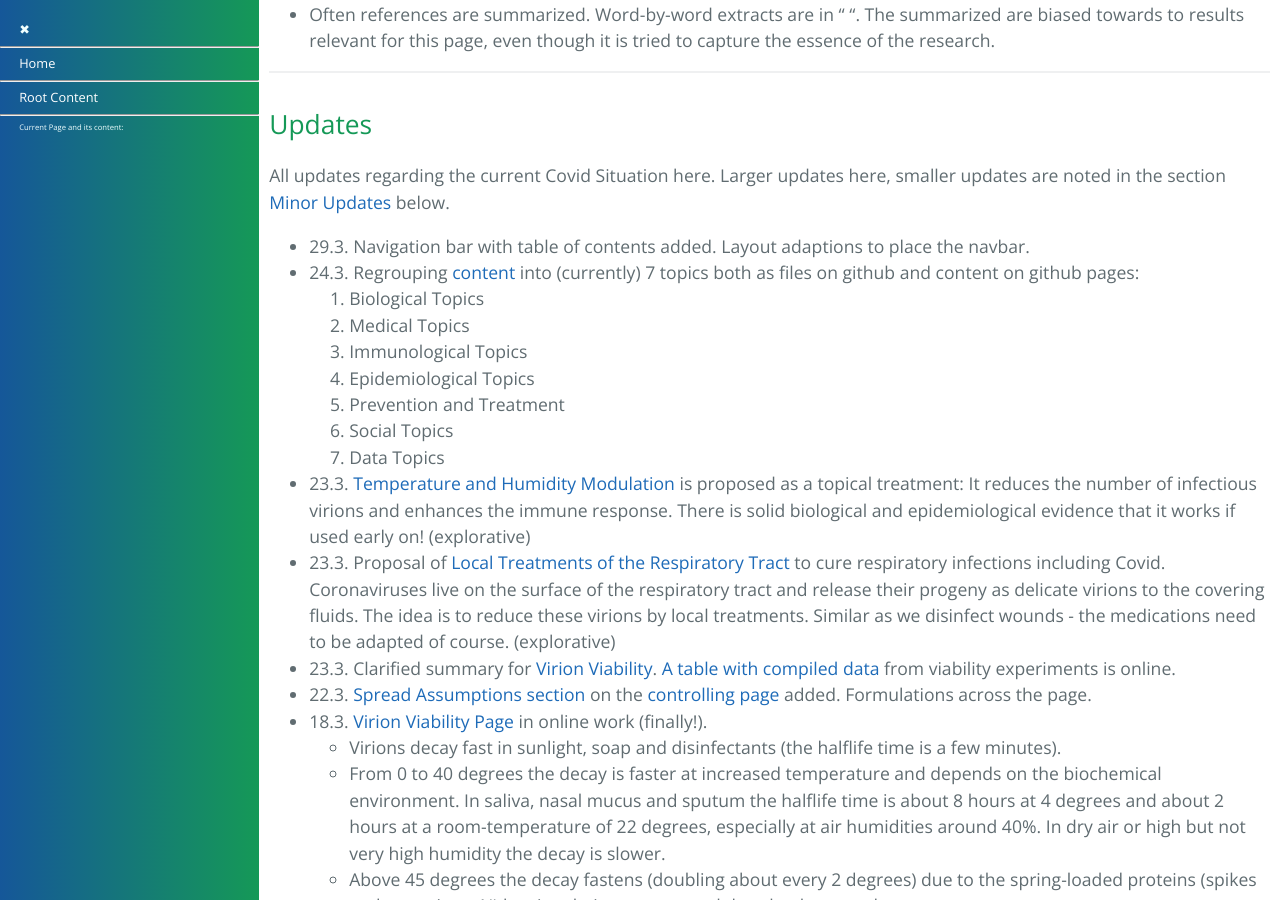
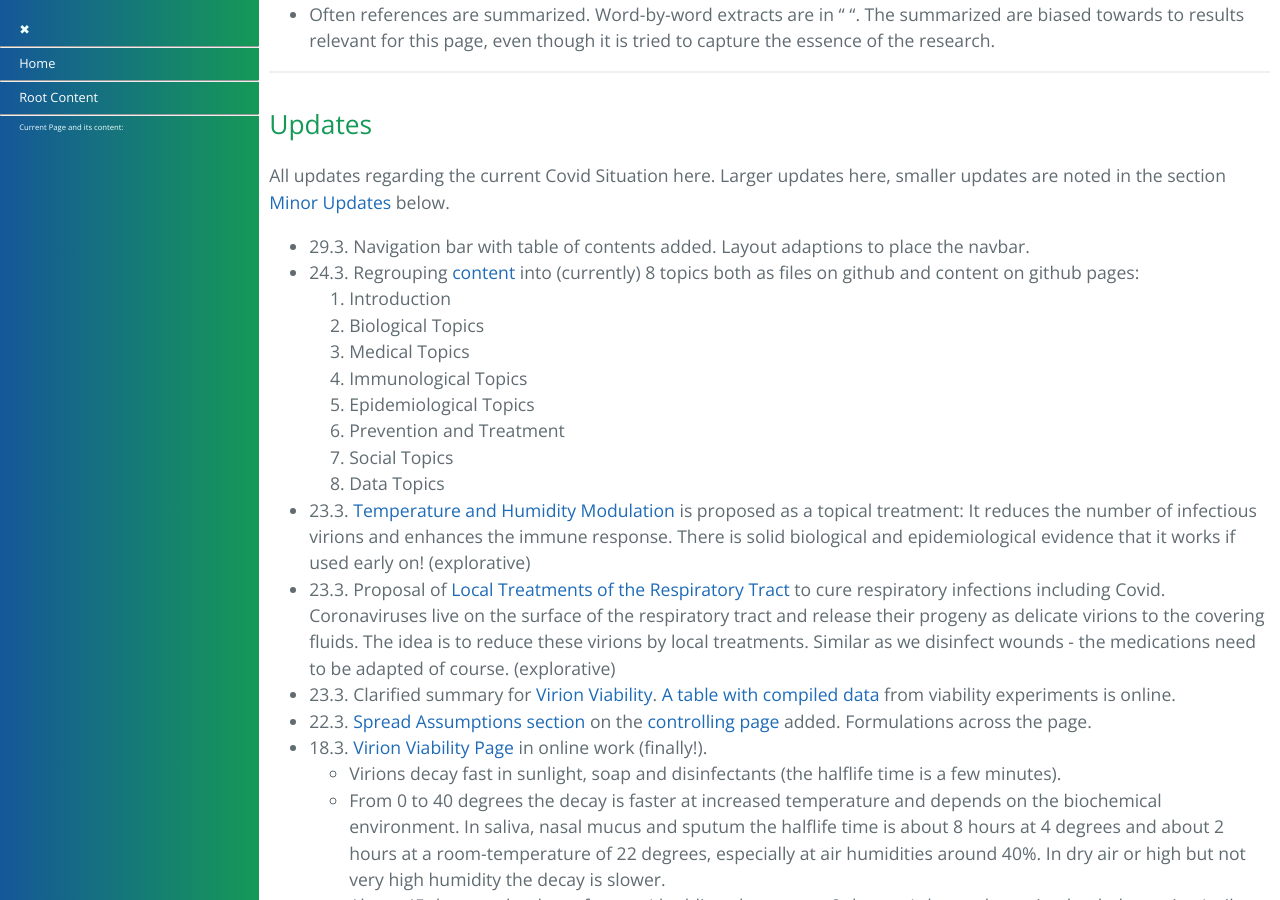
Before and after one commit to forestgrape/coronavirus, a Jekyll site: the page built from index.md, in a window 1280 px wide and 900 px high, scrolled down 1111 px. Built offline with Jekyll 4.4.1, drawn with Linux system fonts in a browser that asks for light colours; our own code applies the rules of GitHub Pages for plain Markdown files; some of the changed text lies outside the part shown.

Commit message:
numbers start with 1 not 0 to match auto index

```diff
--- a/index.md
+++ b/index.md
@@ -35,14 +35,15 @@ All updates regarding the current Covid Situation here.
 Larger updates here, smaller updates are noted in the section [Minor Updates](#minor-updates) below.
 
 - 29.3. Navigation bar with table of contents added. Layout adaptions to place the navbar.
-- 24.3. Regrouping [content](#content) into (currently) 7 topics both as files on github and content on github pages:
-    1. Biological Topics
-    2. Medical Topics
-    3. Immunological Topics
-    4. Epidemiological Topics
-    5. Prevention and Treatment
-    6. Social Topics
-    7. Data Topics
+- 24.3. Regrouping [content](#content) into (currently) 8 topics both as files on github and content on github pages:
+    1. Introduction
+    2. Biological Topics
+    3. Medical Topics
+    4. Immunological Topics
+    5. Epidemiological Topics
+    6. Prevention and Treatment
+    7. Social Topics
+    8. Data Topics
 - 23.3. [Temperature and Humidity Modulation](5_prevention_and_treatment/temperature_modulation.md) is proposed as a topical treatment: It reduces the number of infectious virions and enhances the immune response. There is solid biological and epidemiological evidence that it works if used early on! (explorative)
 - 23.3. Proposal of [Local Treatments of the Respiratory Tract](5_prevention_and_treatment/topical_treatment.md) to cure respiratory infections including Covid. Coronaviruses live on the surface of the respiratory tract and release their progeny as delicate virions to the covering fluids. The idea is to reduce these virions by local treatments. Similar as we disinfect wounds - the medications need to be adapted of course. (explorative)
 - 23.3. Clarified summary for [Virion Viability](1_biological/virion_viability.md). [A table with compiled data](./1_biological/virion_viability/viability_data.md) from viability experiments is online.
@@ -197,17 +198,17 @@ Various aspects of coronaviruses are described with a focus on understanding.
 - [Spread Analyses](4_epidemiological/spread_analyses.md) Situations where Covid-19 spreading is observed or is *not* observed are described. High transmission of severe Covid is observed in situations where much air is exchanged between people. Much air is exchanged when spending a lot time indoors without ventilation, crowded confined settings, at high altitude and when deep breathing (e.g. sports, singing).
 - [Evidence for Increased Immune Protection against Sars-CoV-2 from Exposure to BCoVs](#evidence-for-increased-immune-protection-against-sars-cov-2-from-exposure-to-bcovs) (*explorative section*)
 
-### 5 Treatment and Prevention
+### 6 Treatment and Prevention
 * [Movement](5_prevention_and_treatment/movement.md) How movement helps to get a better immune reaction upon a Covid infection and to recover faster and better.
 - [Topical Treatments of the Respiratory Tract](5_prevention_and_treatment/topical_treatment.md) to prevent and cure respiratory infections including Covid. Coronaviruses (and other respiratory viruses) live on the surface of the respiratory tract and release their progeny as delicate virions to the covering fluids. The idea is to reduce these virions by local treatments. Similar as we disinfect wounds - the medications need to be adapted of course. (explorative)
   - [Temperature and Humidity Modulation](5_prevention_and_treatment/temperature_modulation.md) is proposed as a topical treatment: It reduces the number of infectious virions and enhances the immune response. There is solid biological and epidemiological evidence that it works if used early on! (explorative)
   - [Increase the mucus Flow by humidified air](./5_prevention_and_treatment/increasing_the_mucus_flow.md): Humidify inhaled air early on to increase the mucus flow and wash the virions out. The goal is a reduce viral load and better prognosis. (explorative)
 
-### 6 Social Topics
+### 7 Social Topics
 * [Thoughts about Controlling Sars-CoV-2](6_social/controlling.md)
     Thoughts how to tackle and control Covid-19. Different kind of measures are discussed from physical (mask, ventilation) to social measures such as an early closure of nightlife.
 
-### 7 Data Topics
+### 8 Data Topics
 * [Monitoring](7_data/monitoring.md)
     About testing, monitoring, gathering and publishing data.
 
```
Also changed, not shown: other parts of index.md (+5 -5 lines).
